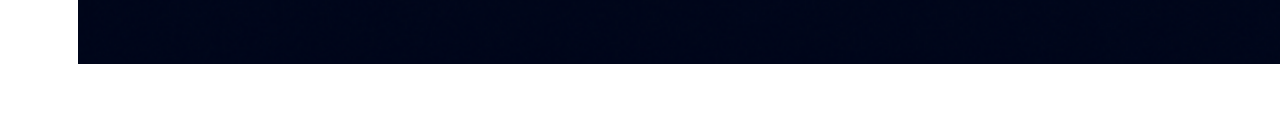
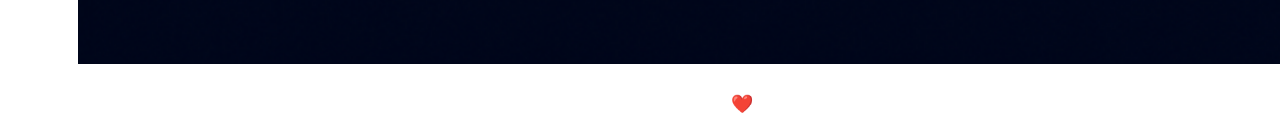
Before and after one commit to ArkaprabhaDas13/MyWorld, a React (Vite) app: page / in a window 1280 px wide. Shown: the part 1411-1544 px from the top of the page. Before the commit the page ends 1481 px from the top, so only its background shows below. Built offline with nearby package versions, Linux system fonts and the light colour scheme.

Commit message:
footer addeed

```diff
--- a/src/App.jsx
+++ b/src/App.jsx
@@ -25,7 +25,8 @@
 
   return (
     <>
-      <div className='page'>
+      <div className='page' style={{display:"flex", flexDirection:"column", justifyContent: "space-between"}}>
+        <div>
           <h1 style={{color: "white"}}> Hi Sam!</h1>
           <p style={{color: "white", padding: "20px"}}>I think I like you 😍 </p>
 
@@ -38,6 +39,11 @@
 
           <img style={{width:"100vw"}} src={imageSelect()} alt="" />
         </div>
+
+        <footer style={{color:"white", padding: "20px"}}>Made with love by Arka ❤️</footer>
+      </div>
+
+
     </>
   )
 }
```
Lines whose indentation alone changed are shown as unchanged.
